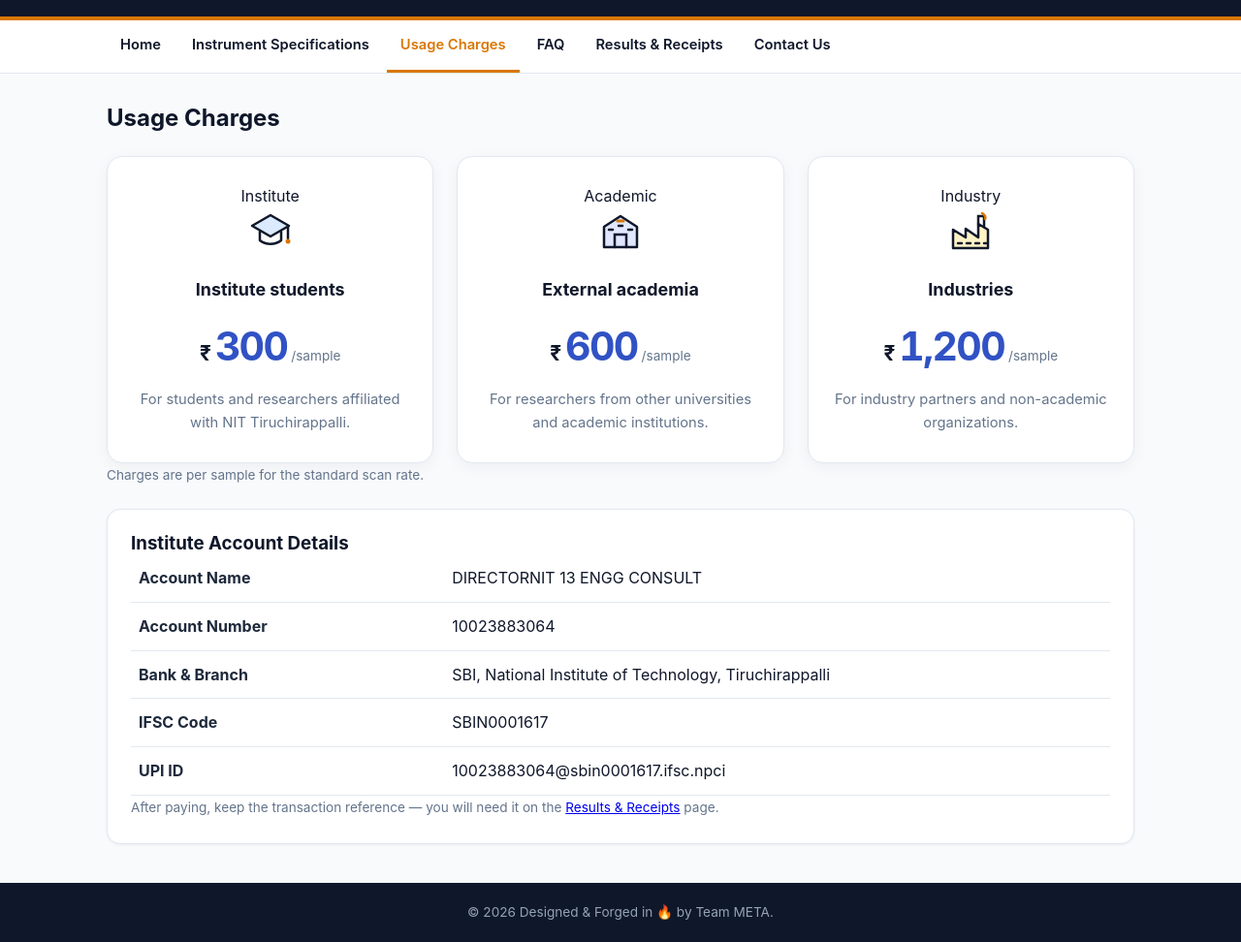
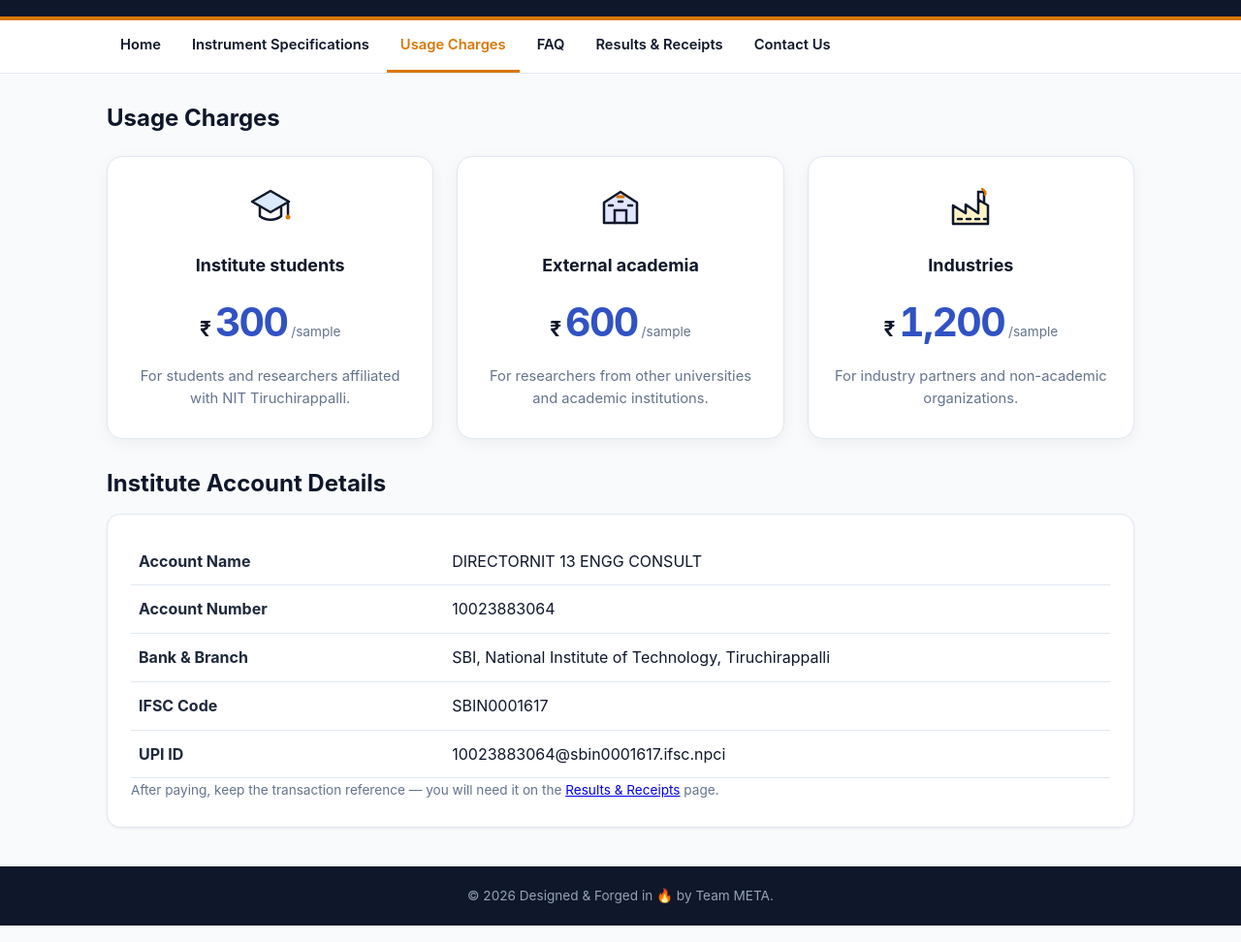
Before and after one commit to metafacility/metafacility.github.io, a plain HTML site: page charges.html in a window 1280 px wide. Shown: the part 105-1077 px from the top of the page at 97% size. Drawn offline with Linux system fonts and the light colour scheme.

Commit message:
Revise charges.html structure and content
Updated the structure and content of the charges.html file, including the pricing section and account details.

```diff
--- a/charges.html
+++ b/charges.html
@@ -59,7 +59,6 @@
 
     <section class="pricing-grid" aria-label="Usage charges per sample">
       <article class="pricing-card">
-        <span class="pricing-tag internal">Institute</span>
         <svg class="pricing-icon" viewBox="0 0 48 48" aria-hidden="true">
           <path d="M5 18 24 7l19 11-19 11L5 18Z" fill="#dbeafe" stroke="currentColor" stroke-width="2.5" stroke-linejoin="round"/>
           <path d="M13 24v9c6 5 16 5 22 0v-9M42 19v12" fill="none" stroke="currentColor" stroke-width="2.5" stroke-linecap="round" stroke-linejoin="round"/>
@@ -70,8 +69,7 @@
         <p class="pricing-description">For students and researchers affiliated with NIT Tiruchirappalli.</p>
       </article>
 
-      <article class="pricing-card pricing-card-featured">
-        <span class="pricing-tag academic">Academic</span>
+      <article class="pricing-card">
         <svg class="pricing-icon" viewBox="0 0 48 48" aria-hidden="true">
           <path d="M7 40V19L24 8l17 11v21H7Z" fill="#e0e7ff" stroke="currentColor" stroke-width="2.5" stroke-linejoin="round"/>
           <path d="M18 40V27h12v13M12 22h4m16 0h4M22 18h4" fill="none" stroke="currentColor" stroke-width="2.5" stroke-linecap="round"/>
@@ -83,7 +81,6 @@
       </article>
 
       <article class="pricing-card">
-        <span class="pricing-tag industry">Industry</span>
         <svg class="pricing-icon" viewBox="0 0 48 48" aria-hidden="true">
           <path d="M6 41V22l13 8V21l13 9V16l10 6v19H6Z" fill="#fef3c7" stroke="currentColor" stroke-width="2.5" stroke-linejoin="round"/>
           <path d="M11 36h4m5 0h4m5 0h4m5 0h2M32 16V8h6v11" fill="none" stroke="currentColor" stroke-width="2.5" stroke-linecap="round"/>
@@ -94,11 +91,10 @@
         <p class="pricing-description">For industry partners and non-academic organizations.</p>
       </article>
     </section>
-    <p class="muted small pricing-note">Charges are per sample for the standard scan rate.</p>
-
-     <div class="two-col" id="payment">
+    <section class="payment-section" id="payment" aria-labelledby="paymentHeading">
+      <h2 id="paymentHeading">Institute Account Details</h2>
+      <div class="two-col">
         <div class="card specs">
-        <h3>Institute Account Details</h3>
           <table><tbody>
             <tr><th scope="row">Account Name</th><td>DIRECTORNIT 13 ENGG CONSULT</td></tr>
             <tr><th scope="row">Account Number</th><td>10023883064</td></tr>
@@ -109,6 +105,7 @@
           <p class="muted small">After paying, keep the transaction reference — you will need it on the <a href="results.html">Results &amp; Receipts</a> page.</p>
         </div>
       </div>
+    </section>
   </main>
 
   <!-- FOOTER -->
```
Lines whose indentation alone changed are shown as unchanged.
